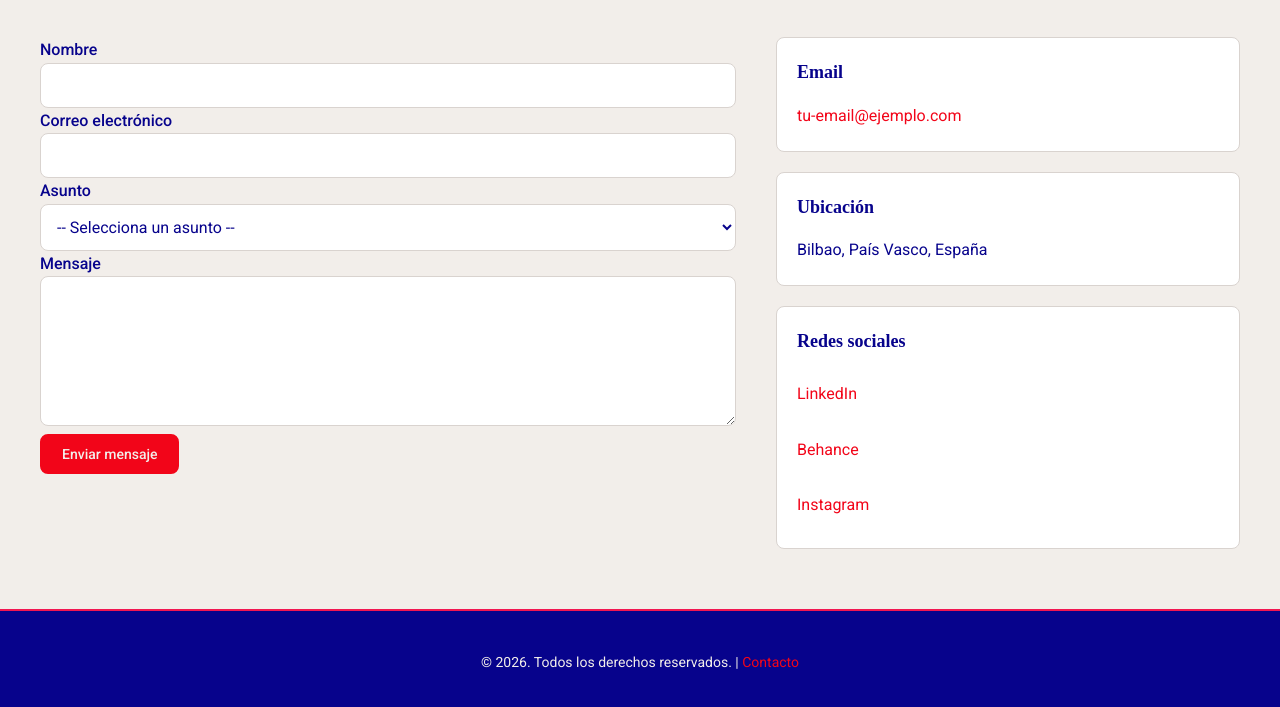
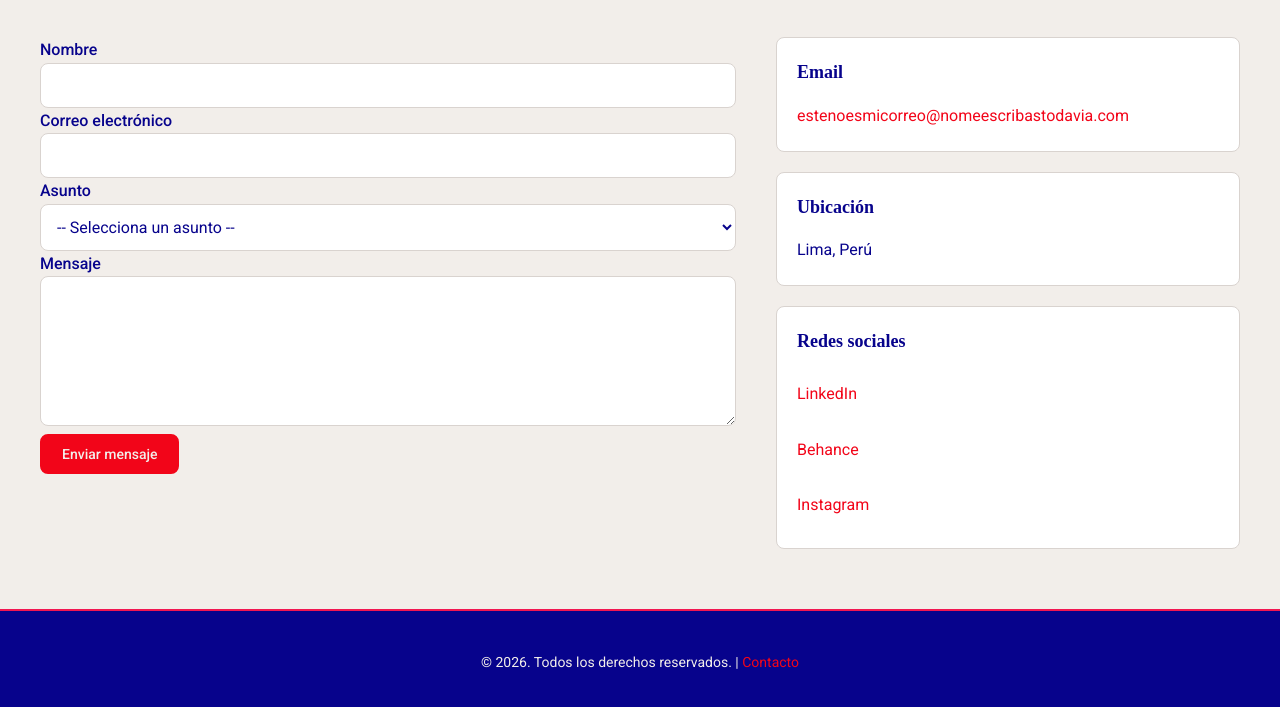
Before and after one commit to alcasber25/practica-sitio-web, a plain HTML site: page pages/contacto.html in a window 1280 px wide. Shown: the part 187-894 px from the top of the page. Drawn offline with Linux system fonts and the light colour scheme.

Commit message:
cambios adicionales a contacto

```diff
--- a/pages/contacto.html
+++ b/pages/contacto.html
@@ -67,12 +67,12 @@
             <aside class="contact-info-section">
                 <div class="contact-info-box">
                     <h3>Email</h3>
-                    <p><a href="mailto:tu-email@ejemplo.com">tu-email@ejemplo.com</a></p>
+                    <p><a href="mailto:estenoesmicorreo@nomeescribastodavia.com">estenoesmicorreo@nomeescribastodavia.com</a></p>
                 </div>
 
                 <div class="contact-info-box">
                     <h3>Ubicación</h3>
-                    <p>Bilbao, País Vasco, España</p>
+                    <p>Lima, Perú</p>
                 </div>
 
                 <div class="contact-info-box">
```
